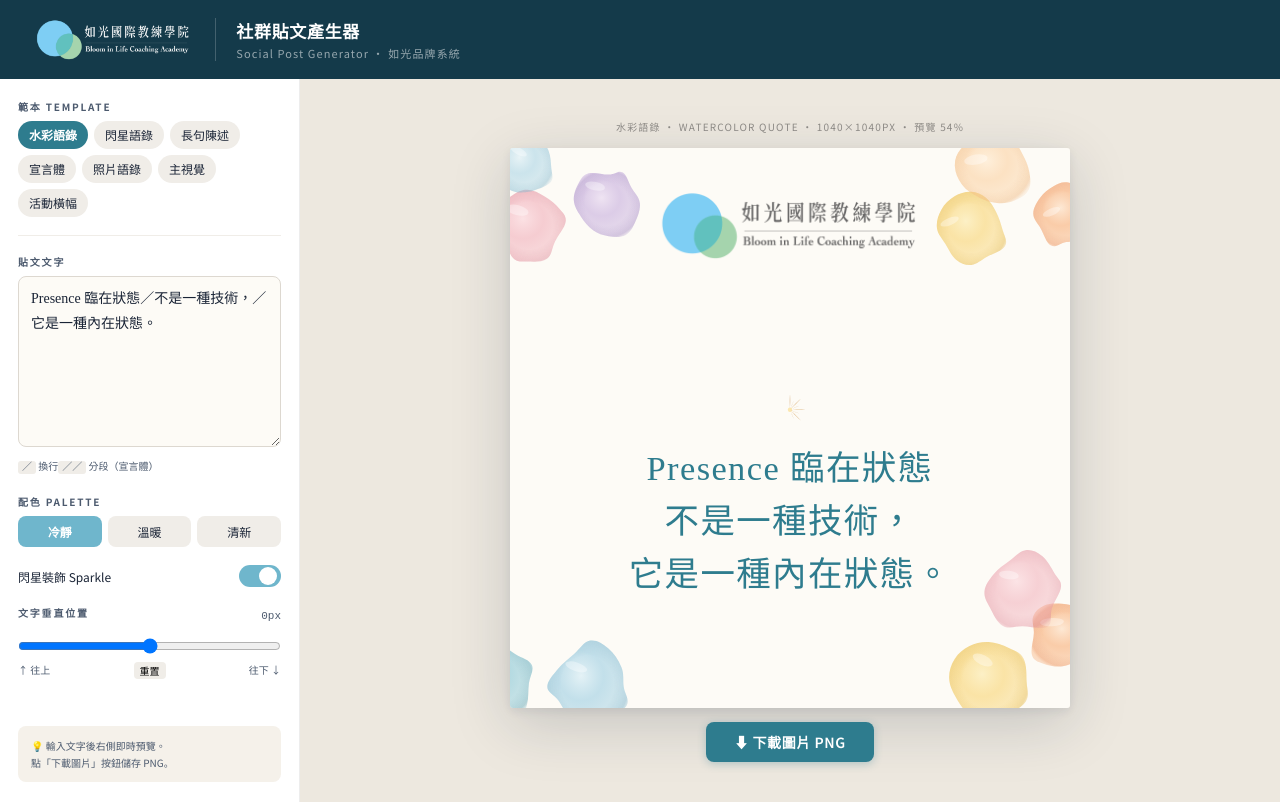
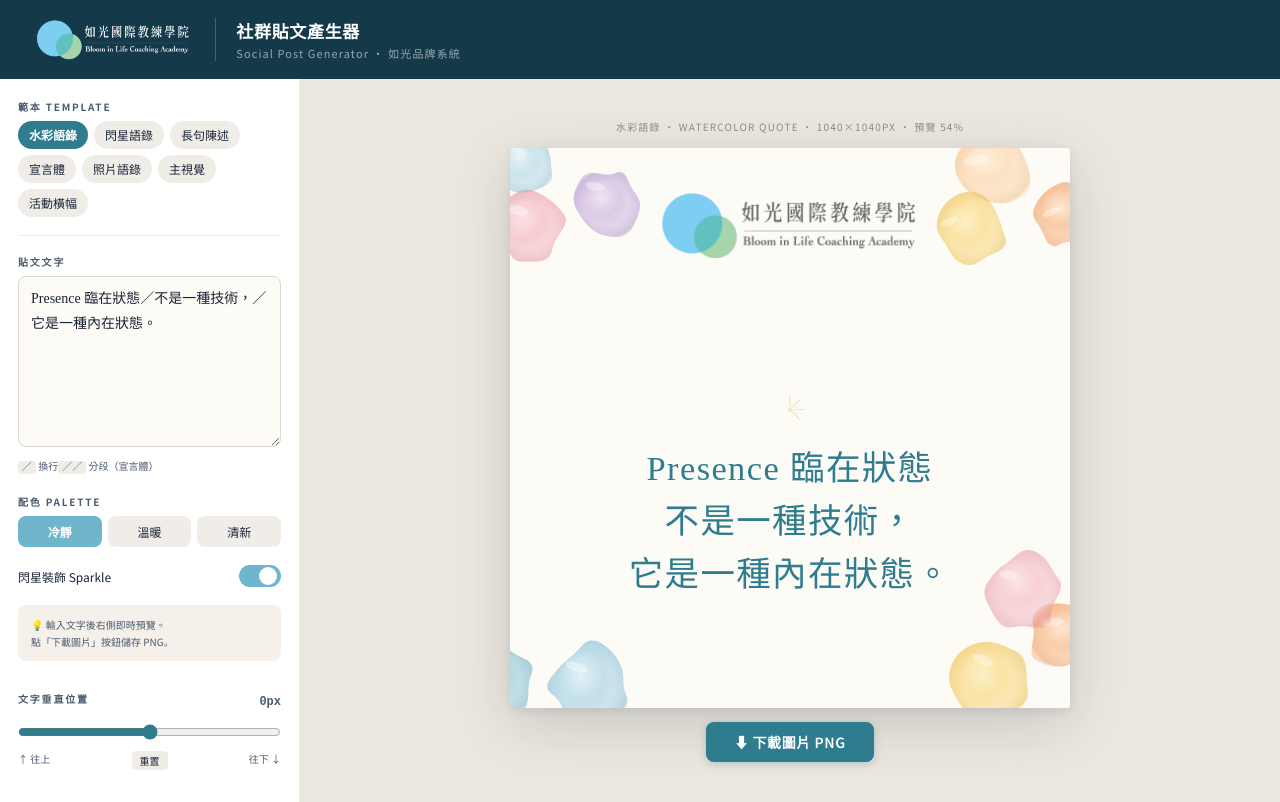
Before and after one commit to buiRD801/bloom-post-generator, a React (Vite) app: page / in a window 1280 px wide. Built offline with nearby package versions, Linux system fonts and the light colour scheme.

Commit message:
修正垂直滑桿顯示位置

```diff
--- a/src/App.jsx
+++ b/src/App.jsx
@@ -618,38 +618,38 @@
             </div>
           )}
 
+          {/* Hint */}
+          <div style={{
+            padding:"11px 13px",
+            background:"#F5F1EA",borderRadius:8,
+            fontSize:10,color:T.inkSoft,lineHeight:1.7,
+          }}>
+            💡 輸入文字後右側即時預覽。<br/>
+            點「下載圖片」按鈕儲存 PNG。
+          </div>
+
           {/* 垂直位置調整 */}
           {!tpl.isEvent && (
-            <div>
+            <div style={{padding:"12px 0"}}>
               <div style={{display:"flex",justifyContent:"space-between",alignItems:"center",marginBottom:8}}>
                 <span style={labelStyle}>文字垂直位置</span>
-                <span style={{fontSize:11,color:T.inkSoft,fontFamily:"monospace"}}>
+                <span style={{fontSize:12,color:T.inkSoft,fontFamily:"monospace",fontWeight:600}}>
                   {verticalOffset > 0 ? `+${verticalOffset}` : verticalOffset}px
                 </span>
               </div>
               <input type="range" min={-200} max={200} value={verticalOffset}
                 onChange={e => setVerticalOffset(Number(e.target.value))}
-                style={{width:"100%",cursor:"pointer"}}/>
-              <div style={{display:"flex",justifyContent:"space-between",fontSize:10,color:T.inkSoft,marginTop:3}}>
+                style={{width:"100%",cursor:"pointer",accentColor:T.teal700}}/>
+              <div style={{display:"flex",justifyContent:"space-between",fontSize:10,color:T.inkSoft,marginTop:6}}>
                 <span>↑ 往上</span>
                 <button onClick={()=>setVerticalOffset(0)}
-                  style={{fontSize:10,border:"none",background:"#F0EDE8",borderRadius:4,padding:"1px 6px",cursor:"pointer",fontFamily:"inherit"}}>
+                  style={{fontSize:10,border:"none",background:"#F0EDE8",borderRadius:4,padding:"2px 8px",cursor:"pointer",fontFamily:"inherit",color:T.ink}}>
                   重置
                 </button>
                 <span>往下 ↓</span>
               </div>
             </div>
           )}
-
-          {/* Hint */}
-          <div style={{
-            marginTop:"auto",padding:"11px 13px",
-            background:"#F5F1EA",borderRadius:8,
-            fontSize:10,color:T.inkSoft,lineHeight:1.7,
-          }}>
-            💡 輸入文字後右側即時預覽。<br/>
-            點「下載圖片」按鈕儲存 PNG。
-          </div>
         </div>
 
         {/* RIGHT PREVIEW PANEL */}
```
